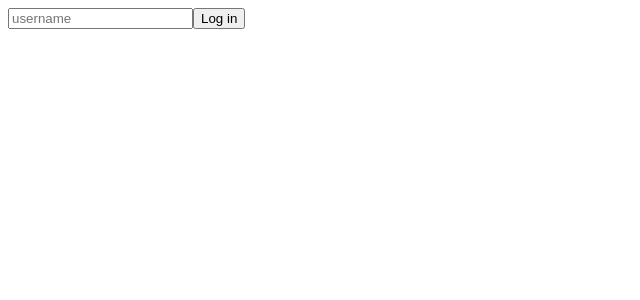
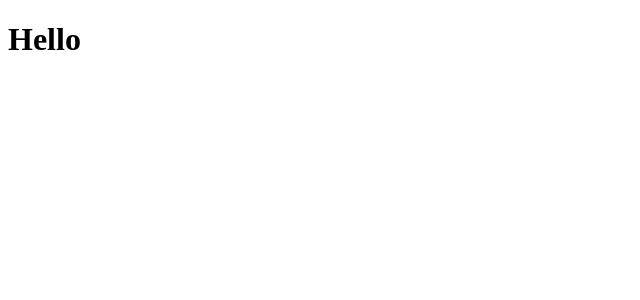
Before and after one commit to beecomci/react-masterclass, a React (Create React App) app: page / in a window 1280 px wide. Shown: the top 300 px of the page, without its empty margins (0-640 px from the left). Built offline with nearby package versions, Linux system fonts and the light colour scheme.

Commit message:
theme 적용

```diff
--- a/src/App.tsx
+++ b/src/App.tsx
@@ -1,37 +1,19 @@
-import { useState } from "react";
+import styled from "styled-components";
 
 function App() {
-  const [value, setValue] = useState("");
+  const H1 = styled.h1`
+    color: ${props => props.theme.textColor};
+  `;
 
-  // 어떤 종류의 element가 이 onChange 이벤트를 발생시킬지 특정 가능
-  // Typescript는 이 onChange 함수가 InputElement에 의해 실행될 것을 알 수 있음
-  const onChange = (event: React.FormEvent<HTMLInputElement>) => {
-    const {
-      currentTarget: { value }
-    } = event;
-
-    // Typescript는 onChange 이벤트가 type이 text인 input에 의해서 생성되었으며
-    // currentTarget의 value가 string임을 알고 있음
-    setValue(value);
-  };
-
-  // event: React.{어떤 이벤트냐}<{어떤 element가 이 이벤트를 발생시키냐}>
-  const onSubmit = (event: React.FormEvent<HTMLFormElement>) => {
-    event.preventDefault(); // Typescript에게 event가 뭔지 설명해줌으로써 preventDefault가 함수란걸 앎 (만약 event 설명이 없다면 문법 오류가 나도 어디서 나는지 모름)
-    console.log(value);
-  };
+  const Container = styled.div`
+    background-color: ${props => props.theme.bgColor};
+  `;
 
   return (
     <div>
-      <form onSubmit={onSubmit}>
-        <input
-          type="text"
-          value={value}
-          onChange={onChange}
-          placeholder="username"
-        />
-        <button>Log in</button>
-      </form>
+      <Container>
+        <H1>Hello</H1>
+      </Container>
     </div>
   );
 }
--- a/src/index.tsx
+++ b/src/index.tsx
@@ -1,20 +1,14 @@
 import React from "react";
 import ReactDOM from "react-dom";
 import App from "./App";
-
-const darkTheme = {
-  textColor: "whitesmoke",
-  backgroundColor: "#111"
-};
-
-const lightTheme = {
-  textColor: "#111",
-  backgroundColor: "whitesmoke"
-};
+import { ThemeProvider } from "styled-components";
+import { lightTheme } from "./theme";
 
 ReactDOM.render(
   <React.StrictMode>
-    <App />
+    <ThemeProvider theme={lightTheme}>
+      <App />
+    </ThemeProvider>
   </React.StrictMode>,
   document.getElementById("root")
 );
--- /dev/null
+++ b/src/theme.ts
@@ -0,0 +1,13 @@
+import { DefaultTheme } from "styled-components";
+
+// 앞서 styled.d.ts에서 생성한 DefaultTheme interface를 정의해둬서
+// light와 dark 모드에서 속성을 하나라도 빠뜨리지 않고 작성 가능
+export const lightTheme: DefaultTheme = {
+  bgColor: "white",
+  textColor: "black"
+};
+
+export const darkTheme: DefaultTheme = {
+  bgColor: "black",
+  textColor: "white"
+};
```
Also changed, not shown: src/styled.d.ts (added, +10 -0 lines).
